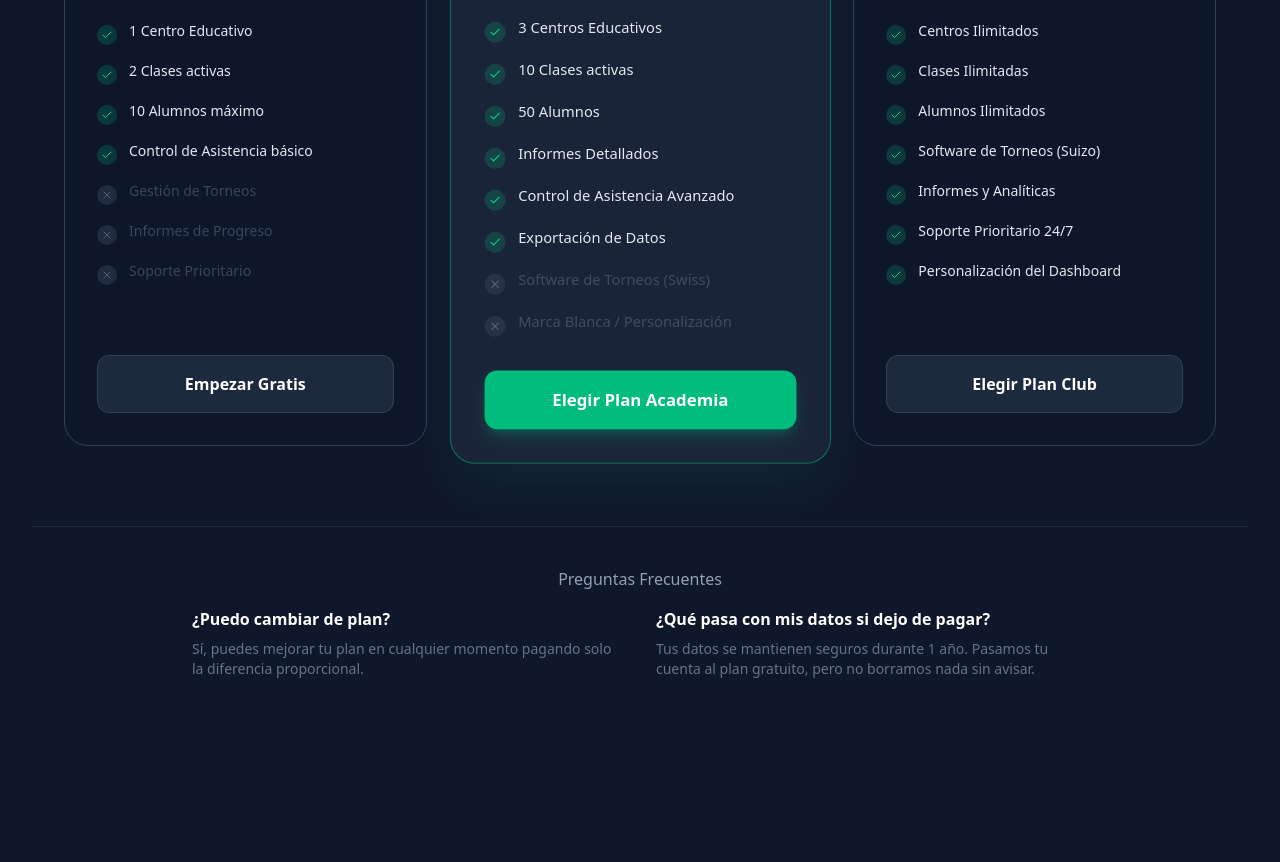
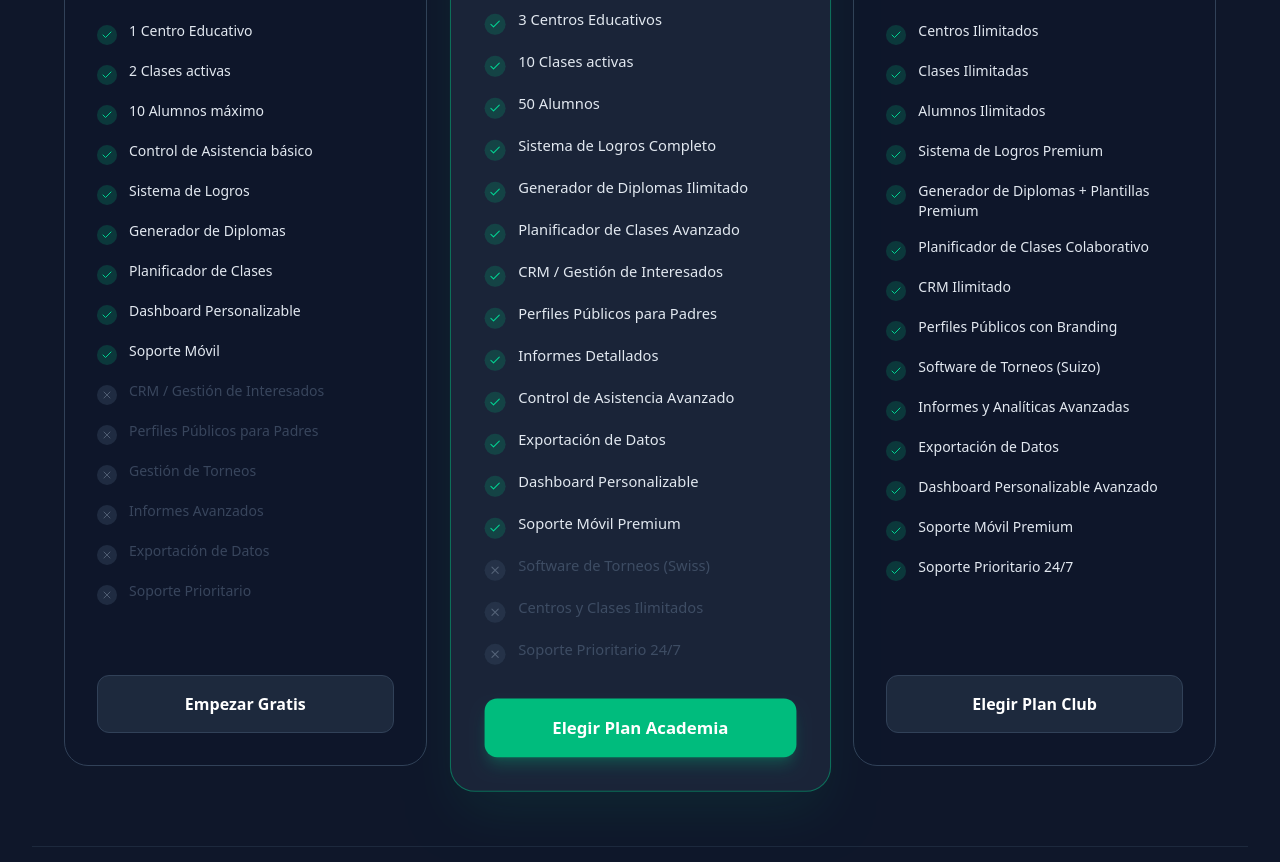
Before and after one commit to Chess-Society/ChessNet, a SvelteKit app: page /pricing in a window 1280 px wide. Shown: the part 700-1562 px from the top of the page. Before the commit the page ends 1475 px from the top, so only its background shows below. Built offline with nearby package versions, Linux system fonts and the light colour scheme.

Commit message:
Update pricing plans with all new features

```diff
--- a/src/routes/pricing/+page.svelte
+++ b/src/routes/pricing/+page.svelte
@@ -18,10 +18,18 @@
                 "2 Clases activas",
                 "10 Alumnos máximo",
                 "Control de Asistencia básico",
+                "Sistema de Logros",
+                "Generador de Diplomas",
+                "Planificador de Clases",
+                "Dashboard Personalizable",
+                "Soporte Móvil",
             ],
             missing: [
+                "CRM / Gestión de Interesados",
+                "Perfiles Públicos para Padres",
                 "Gestión de Torneos",
-                "Informes de Progreso",
+                "Informes Avanzados",
+                "Exportación de Datos",
                 "Soporte Prioritario",
             ],
             color: "blue",
@@ -39,13 +47,21 @@
                 "3 Centros Educativos",
                 "10 Clases activas",
                 "50 Alumnos",
+                "Sistema de Logros Completo",
+                "Generador de Diplomas Ilimitado",
+                "Planificador de Clases Avanzado",
+                "CRM / Gestión de Interesados",
+                "Perfiles Públicos para Padres",
                 "Informes Detallados",
                 "Control de Asistencia Avanzado",
                 "Exportación de Datos",
+                "Dashboard Personalizable",
+                "Soporte Móvil Premium",
             ],
             missing: [
                 "Software de Torneos (Swiss)",
-                "Marca Blanca / Personalización",
+                "Centros y Clases Ilimitados",
+                "Soporte Prioritario 24/7",
             ],
             highlight: true,
             color: "emerald",
@@ -63,10 +79,17 @@
                 "Centros Ilimitados",
                 "Clases Ilimitadas",
                 "Alumnos Ilimitados",
+                "Sistema de Logros Premium",
+                "Generador de Diplomas + Plantillas Premium",
+                "Planificador de Clases Colaborativo",
+                "CRM Ilimitado",
+                "Perfiles Públicos con Branding",
                 "Software de Torneos (Suizo)",
-                "Informes y Analíticas",
+                "Informes y Analíticas Avanzadas",
+                "Exportación de Datos",
+                "Dashboard Personalizable Avanzado",
+                "Soporte Móvil Premium",
                 "Soporte Prioritario 24/7",
-                "Personalización del Dashboard",
             ],
             missing: [],
             color: "purple",
```
